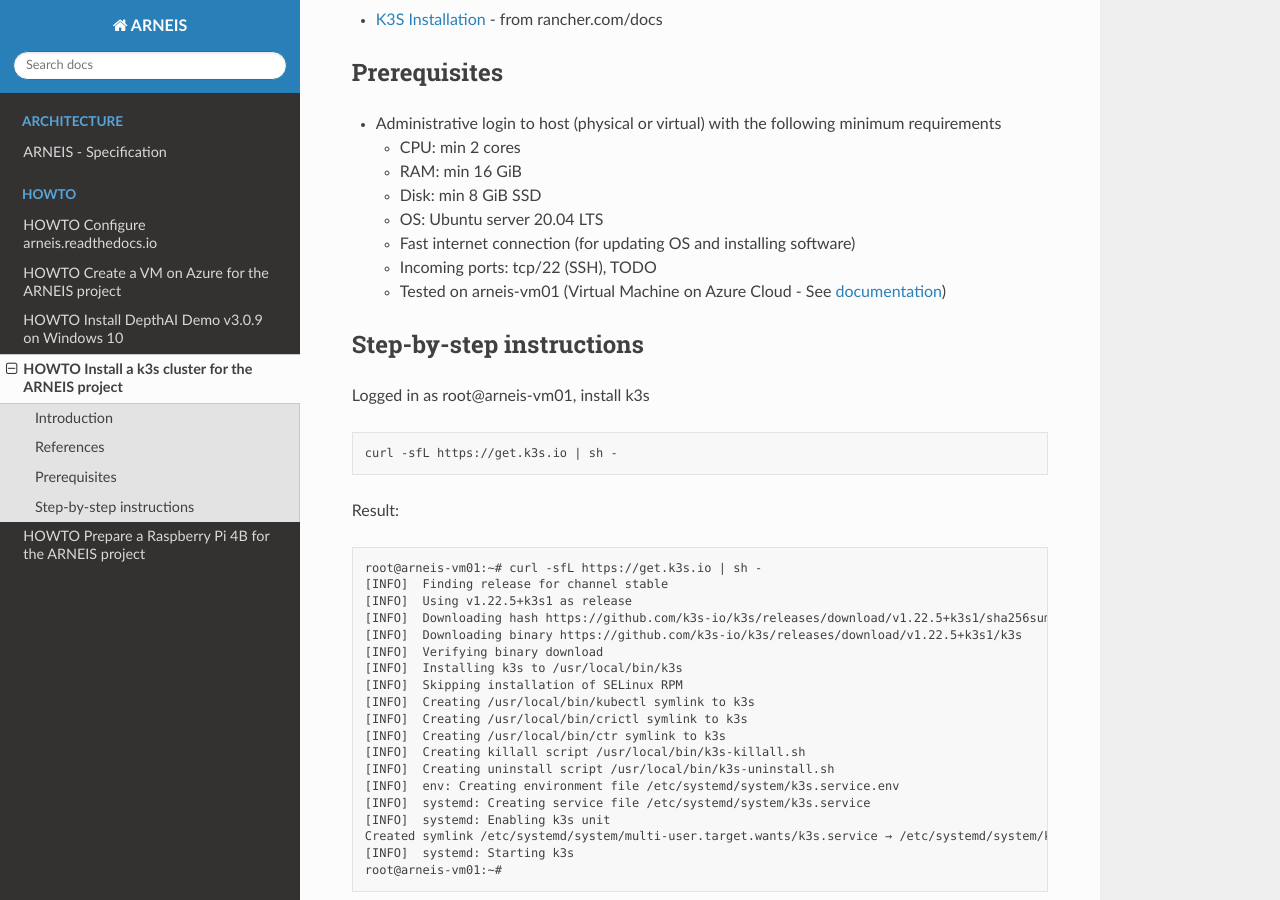
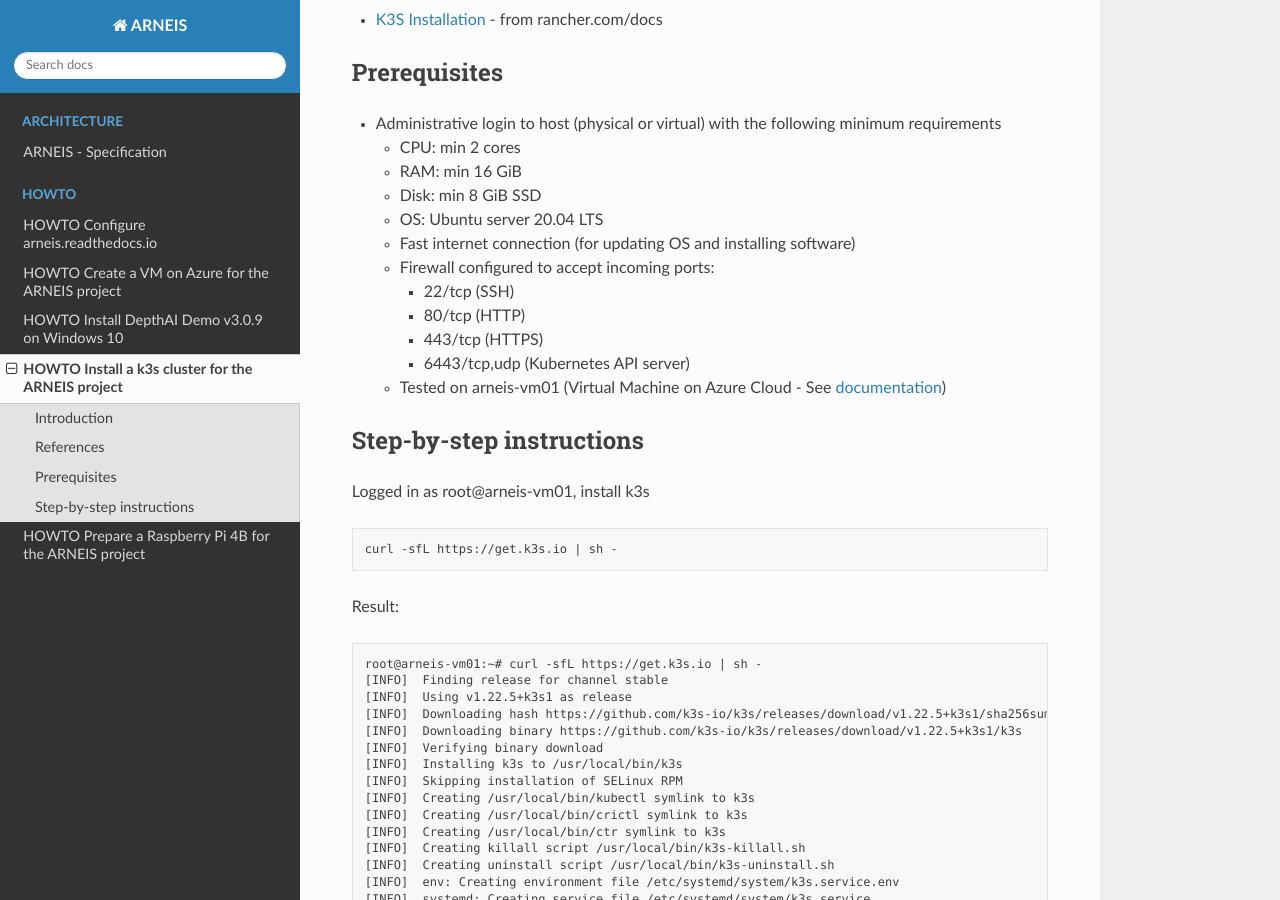
Before and after one commit to B-AROL-O/ARNEIS, a Sphinx documentation site: the page built from docs/howto/howto-install-k3s-for-arneis.md, in a window 1280 px wide and 900 px high, scrolled down 349 px. Built offline with Sphinx 7.4.7 and the Read the Docs theme 2.0.0, drawn with Linux system fonts in a browser that asks for light colours.

Commit message:
Prerequisites: Expand firewall configuration
Signed-off-by: Macario Gianpaolo <gmacario@gmail.com>

```diff
--- a/docs/howto/howto-install-k3s-for-arneis.md
+++ b/docs/howto/howto-install-k3s-for-arneis.md
@@ -18,7 +18,11 @@ TODO
   - Disk: min 8 GiB SSD
   - OS: Ubuntu server 20.04 LTS
   - Fast internet connection (for updating OS and installing software)
-  - Incoming ports: tcp/22 (SSH), TODO
+  - Firewall configured to accept incoming ports:
+    - 22/tcp (SSH)
+    - 80/tcp (HTTP)
+    - 443/tcp (HTTPS)
+    - 6443/tcp,udp (Kubernetes API server)
   - Tested on arneis-vm01 (Virtual Machine on Azure Cloud - See [documentation](howto-create-vm-on-azure.md))
 
 ## Step-by-step instructions
```
